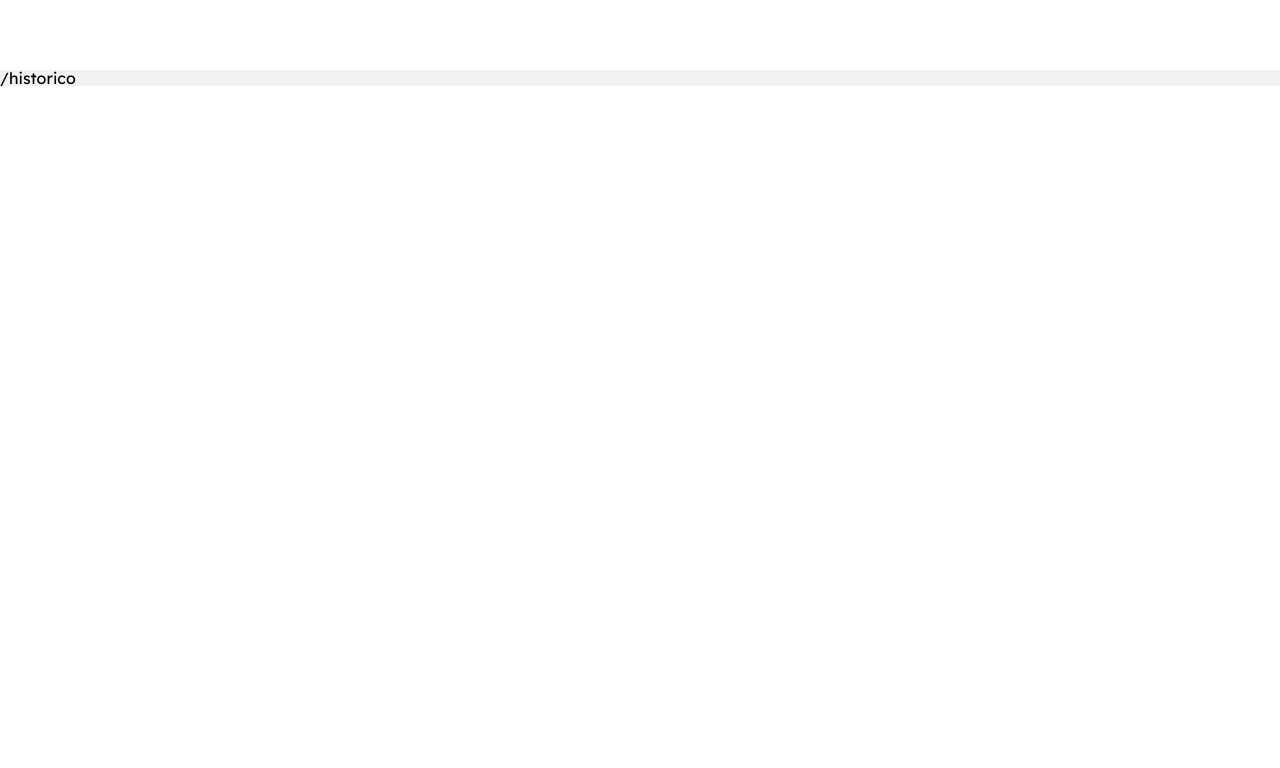
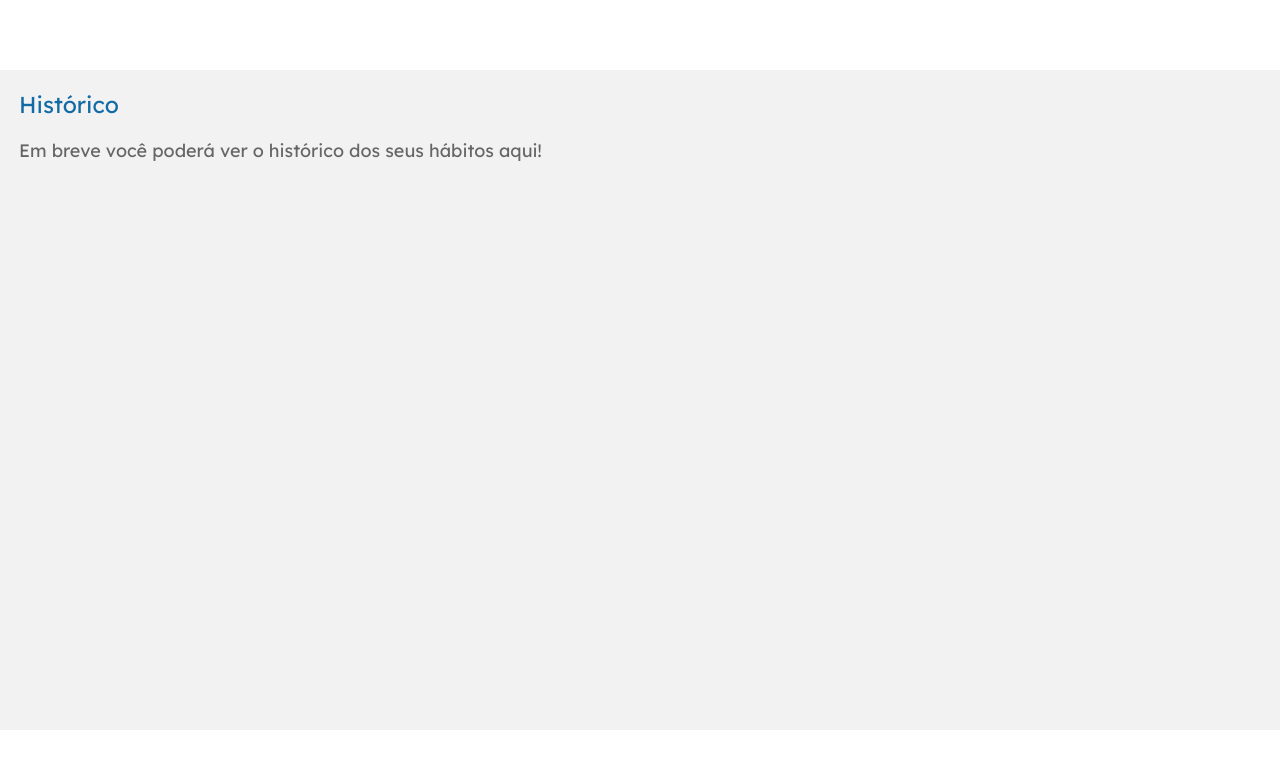
Before and after one commit to henrique-kotz/projeto10-trackit, a React (Create React App) app: page /historico in a window 1280 px wide. Shown: the top 768 px of the page. Built offline with nearby package versions, Linux system fonts and the light colour scheme.

Commit message:
history soon

```diff
--- a/src/components/History.js
+++ b/src/components/History.js
@@ -3,14 +3,39 @@ import styled from 'styled-components';
 export default function History() {
     return (
         <Container>
-            /historico
+            <TitleWrapper>
+                <h3>Histórico</h3>
+            </TitleWrapper>
+            <Message>
+                Em breve você poderá ver o histórico dos seus hábitos aqui!
+            </Message>
         </Container>
     );
 }
 
 const Container = styled.div`
-    margin-top: 70px;
-    margin-bottom: 70px;
-
+    min-height: calc(100vh - 140px);
+    margin: 70px 0;
+    padding: 0 18px;
+    border: 1px solid transparent;
     background-color: #f2f2f2;
 `;
+
+const TitleWrapper = styled.div`
+    width: 100%;
+    margin: 20px 0;
+
+    h3 {
+        font-size: 23px;
+        font-weight: 400;
+        line-height: 28.72px;
+        color: #126BA5
+    }
+`;
+
+const Message = styled.p`
+    font-size: 18px;
+    font-weight: 400;
+    line-height: 22.5px;
+    color: #666;
+`;
```
